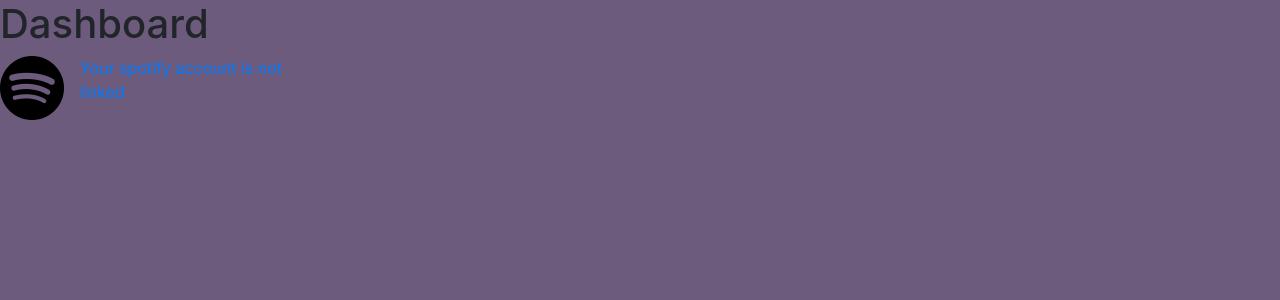
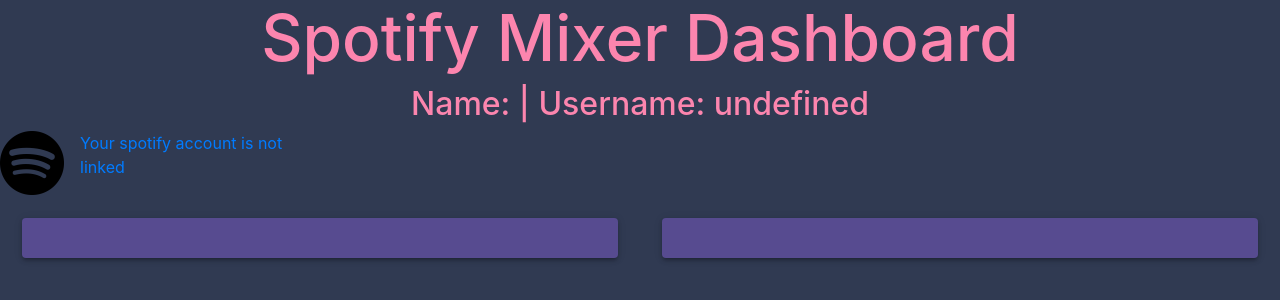
Before and after one commit to LGXprod/Playlist-combiner, a React app in the folder playlist-combiner-frontend/: page /dashboard in a window 1280 px wide. Built offline with nearby package versions, Linux system fonts and the light colour scheme.

Commit message:
Graphs working and styled correctly

```diff
--- a/playlist-combiner-frontend/public/index.css
+++ b/playlist-combiner-frontend/public/index.css
@@ -1,3 +1,8 @@
 body {
-    background-color: #6c5b7c;
+    background-color: #303a52;
+    /* background-color: #6c5b7c; */
 }
+
+h1, h3 {
+    color: #fc85ae;
+}
--- a/playlist-combiner-frontend/src/components/dashboard/Dashboard.jsx
+++ b/playlist-combiner-frontend/src/components/dashboard/Dashboard.jsx
@@ -1,8 +1,7 @@
 import React, { Component } from "react";
 import Cookies from "universal-cookie";
-// import { access } from "fs";
 import { Bar as BarChart, Doughnut as DoughnutChart } from "react-chartjs-2";
-import { request } from "https";
+import { Grid, Paper, Accordion } from "@material-ui/core";
 
 const axios = require("axios");
 const queryString = require("querystring");
@@ -65,20 +64,20 @@
         const options = {
             legend: {
                 labels: {
-                    fontColor: "#f8b595"
+                    fontColor: "#fc85ae"
                 }
             },
             scales: {
                 yAxes: [{
                     ticks: {
-                        beginAtZero:true,
-                        fontColor: '#f8b595'
-                    },
+                        beginAtZero: true,
+                        fontColor: '#fc85ae'
+                    }
                 }],
               xAxes: [{
                     ticks: {
-                        fontColor: '#f8b595'
-                    },
+                        fontColor: '#fc85ae'
+                    }
                 }]
             }
         }
@@ -86,18 +85,24 @@
         const doughnutOptions = {
             legend: {
                 labels: {
-                    fontColor: "#f8b595"
+                    fontColor: "#fc85ae"
                 }
             },
             scales: {
                 xAxes: [{
                     gridLines: {
-                        display:false
+                        display: false
+                    },
+                    ticks: {
+                        display: false
                     }
                 }],
                 yAxes: [{
                     gridLines: {
-                        display:false
+                        display: false,
+                    },
+                    ticks: {
+                        display: false
                     }
                 }]
             }
@@ -127,14 +132,47 @@
             );
         }
 
+        const graphStyle = {
+            margin: "1.75vw",
+            backgroundColor: "#574b90",
+            padding: "20px"
+        }
+
         return (
             <div>
-                <h1>Dashboard</h1>
-                <h3>{ this.state.fName + " " + this.state.sName }</h3>
+                <h1 style={{textAlign: "center", fontSize: "5vw"}}>Spotify Mixer Dashboard</h1>
+                <h3 style={{textAlign: "center", fontSize: "2.5vw"}}>
+                    { "Name: " + this.state.fName + " " + this.state.sName + " | Username: " + this.state.username}
+                </h3>
                 { !(this.state.unlinked) ? isUnlinked() : null }
-                { this.state.unlinked ? <BarChart ref={this.chartReference} data={this.state.chartData[0]} options={options} /> : null }
-                {/* { this.state.unlinked ? <BarChart ref={this.chartReference} data={this.state.chartData[1]} options={options} /> : null } */}
-                { this.state.unlinked ? <DoughnutChart ref={this.chartReference} data={this.state.chartData[2]} options={doughnutOptions} /> : null }
+                <Grid container direction="row" justify="space-evenly" alignItems="baseline">
+                    <Grid item lg={6} md={6} sm={10} xs={10}>
+                        <Paper elevation={3} style={graphStyle}>
+                            { this.state.unlinked ? <BarChart ref={this.chartReference} data={this.state.chartData[0]} options={options} /> : null }
+                        </Paper>
+                    </Grid>
+                    {/* <Grid>
+                        <Paper elevation={3} style={graphStyle}>
+                            <Accordion>
+                            <AccordionSummary
+                                expandIcon={<ExpandMoreIcon />}
+                                aria-controls="panel1a-content"
+                                id="panel1a-header"
+                                >
+                                <Typography className={classes.heading}>Accordion 1</Typography>
+                                </AccordionSummary>
+                            </Accordion>
+                        </Paper>
+                    </Grid> */}
+                    <Grid item lg={6} md={6} sm={10} xs={10}>
+                        <Paper elevation={3} style={graphStyle}>
+                            { this.state.unlinked ? <DoughnutChart style={graphStyle} ref={this.chartReference} data={this.state.chartData[2]} options={doughnutOptions} /> : null }
+                        </Paper>
+                    </Grid>
+                </Grid>
+                <div>
+
+                </div>
             </div>
         );
 
@@ -163,13 +201,36 @@
                         // console.log("loudness", averageOfFeatures.loudness)
                         // console.log("tempo", averageOfFeatures.tempo)
 
+                        const genresFound = spotifyStats.genres;
+
                         const genres = [];
                         const noTimes = [];
 
-                        for (let genre in spotifyStats.genres) {
-                            genres.push(genre);
-                            noTimes.push(spotifyStats.genres[genre]);
+                        // for (let genre in spotifyStats.genres) {
+                        //     genres.push(genre);
+                        //     noTimes.push(spotifyStats.genres[genre]);
+                        // }
+
+                        function mostPopularGenre() {
+
+                            let max = 1;
+                            let maxGenre;
+
+                            for (let genre in genresFound) {
+                                if (genresFound[genre] >= max) {
+                                    max = genresFound[genre];
+                                    maxGenre = genre;
+                                }
+                            }
+
+                            genres.push(maxGenre);
+                            noTimes.push(max)
+
+                            delete genresFound[maxGenre];
+
                         }
+
+                        for (let i = 1; i <= 5; i++) mostPopularGenre();
 
                         self.setState({
                             chartData: [
```
Also changed, not shown: 1 other file.
